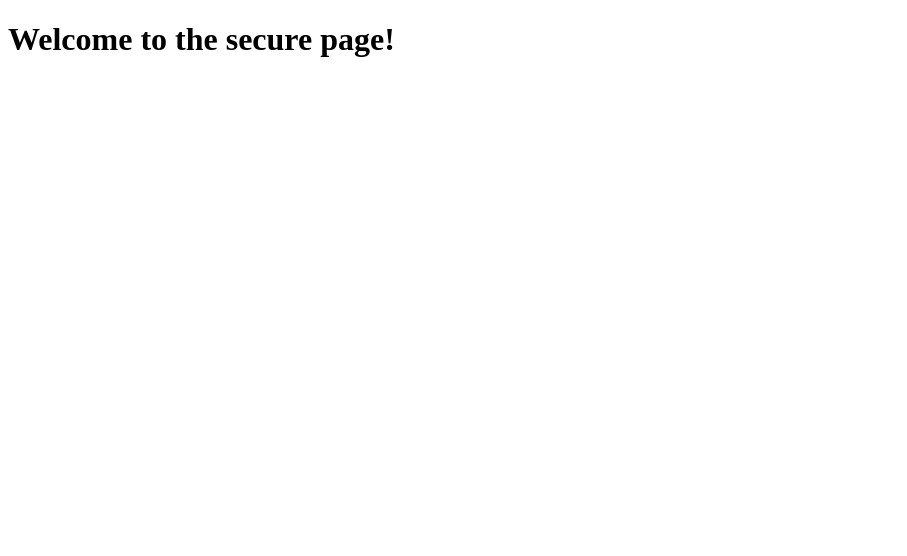
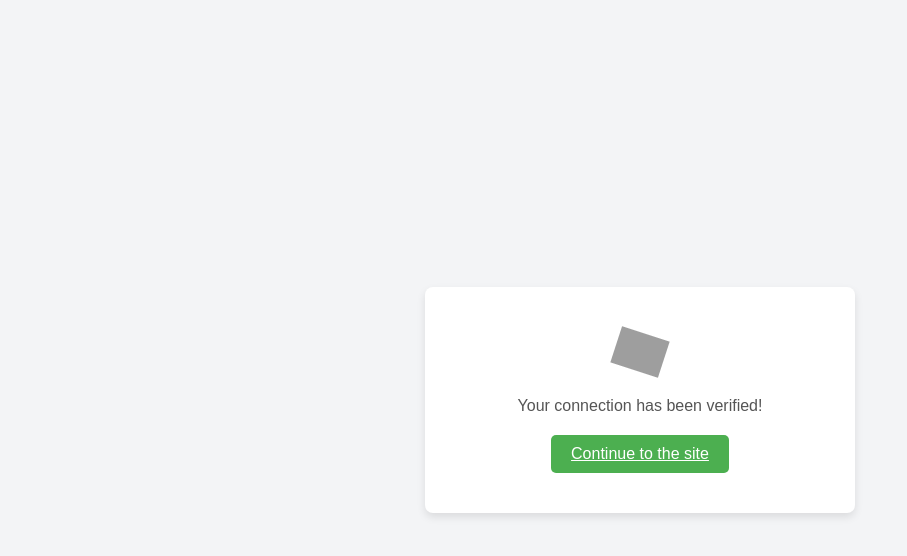
Before and after one commit to HDO-PRO/hdopro.netlify.app-source, a plain HTML site: page test.html in a window 1280 px wide. Shown: the whole page, without its empty margins (0-907 px from the left). Drawn offline with Linux system fonts and the light colour scheme; grey boxes are pictures that could not be loaded.

Commit message:
Update test.html

```diff
--- a/test.html
+++ b/test.html
@@ -3,57 +3,105 @@
 <head>
     <meta charset="UTF-8">
     <meta name="viewport" content="width=device-width, initial-scale=1.0">
-    <title>Secure Content</title>
+    <title>Verifying Connection</title>
     <style>
-        #loading {
+        body {
+            margin: 0;
+            font-family: Arial, sans-serif;
             display: flex;
             justify-content: center;
             align-items: center;
             height: 100vh;
-            font-size: 2rem;
+            background-color: #f3f4f6;
+            overflow: hidden;
         }
-        #content {
-            display: none;
+        .verification-box {
+            background-color: white;
+            padding: 40px;
+            border-radius: 8px;
+            box-shadow: 0 4px 8px rgba(0, 0, 0, 0.1);
+            text-align: center;
+            width: 350px;
+            font-size: 18px;
+            display: flex;
+            flex-direction: column;
+            align-items: center;
+        }
+        .cloudflare-logo {
+            width: 50px;
+            height: 50px;
+            background: url('https://www.cloudflare.com/img/cf-logo.svg') no-repeat center center;
+            background-size: contain;
+            margin-bottom: 20px;
+            animation: rotate 2s linear infinite;
+        }
+        .message {
+            font-size: 16px;
+            color: #555;
+            margin-bottom: 20px;
+        }
+        .spinner {
+            border: 4px solid #f3f3f3;
+            border-top: 4px solid #4CAF50;
+            border-radius: 50%;
+            width: 40px;
+            height: 40px;
+            animation: spin 2s linear infinite;
+        }
+        .verify-button {
+            background-color: #4CAF50;
+            color: white;
+            padding: 10px 20px;
+            font-size: 16px;
+            border: none;
+            border-radius: 5px;
+            cursor: pointer;
+            transition: background-color 0.3s ease;
+        }
+        .verify-button:hover {
+            background-color: #45a049;
+        }
+        @keyframes spin {
+            0% { transform: rotate(0deg); }
+            100% { transform: rotate(360deg); }
+        }
+        @keyframes rotate {
+            0% { transform: rotate(0deg); }
+            100% { transform: rotate(360deg); }
         }
     </style>
 </head>
 <body>
-    <div id="loading">
-        Verifying connection...
-    </div>
-
-    <div id="content">
-        <!-- Your website's content goes here -->
-        <h1>Welcome to the secure page!</h1>
+    <div class="verification-box" id="verificationBox">
+        <div class="cloudflare-logo"></div>
+        <div class="message">Please wait while we verify your connection...</div>
+        <div class="spinner" id="spinner"></div>
+        <button class="verify-button" id="verifyButton" style="display:none;">Verify Now</button>
     </div>
 
     <script>
         function verifyCloudflare() {
-            // Check for Cloudflare's header or JavaScript challenge cookies
-            fetch(window.location.href, {
-                method: 'HEAD',
-                headers: {
-                    'Cache-Control': 'no-cache',
+            // Simulating the Cloudflare verification process with a delay
+            setTimeout(() => {
+                // Check if verified (simulated with a random outcome)
+                const isVerified = Math.random() > 0.2; // 80% chance of success
+                if (isVerified) {
+                    document.getElementById('verificationBox').innerHTML = `
+                        <div class="cloudflare-logo" style="background-image: url('https://www.cloudflare.com/img/cf-logo.svg');"></div>
+                        <div class="message">Your connection has been verified!</div>
+                        <a href="/" class="verify-button">Continue to the site</a>
+                    `;
+                } else {
+                    // Retry if verification failed
+                    document.getElementById('spinner').style.animation = 'none'; // Stop spinner
+                    document.getElementById('verifyButton').style.display = 'inline-block'; // Show retry button
+                    document.getElementById('verifyButton').onclick = () => location.reload(); // Retry
                 }
-            })
-            .then(response => {
-                if (response.ok) {
-                    // Cloudflare verified, show content
-                    document.getElementById('loading').style.display = 'none';
-                    document.getElementById('content').style.display = 'block';
-                } else {
-                    // If not verified, keep showing loading
-                    setTimeout(verifyCloudflare, 1000);
-                }
-            })
-            .catch(error => {
-                console.error('Error verifying connection:', error);
-                setTimeout(verifyCloudflare, 1000);
-            });
+            }, 3000); // Simulating Cloudflare verification delay
         }
 
-        // Start verification process
-        verifyCloudflare();
+        // Start the verification process on page load
+        window.onload = verifyCloudflare;
     </script>
 </body>
 </html>
```
